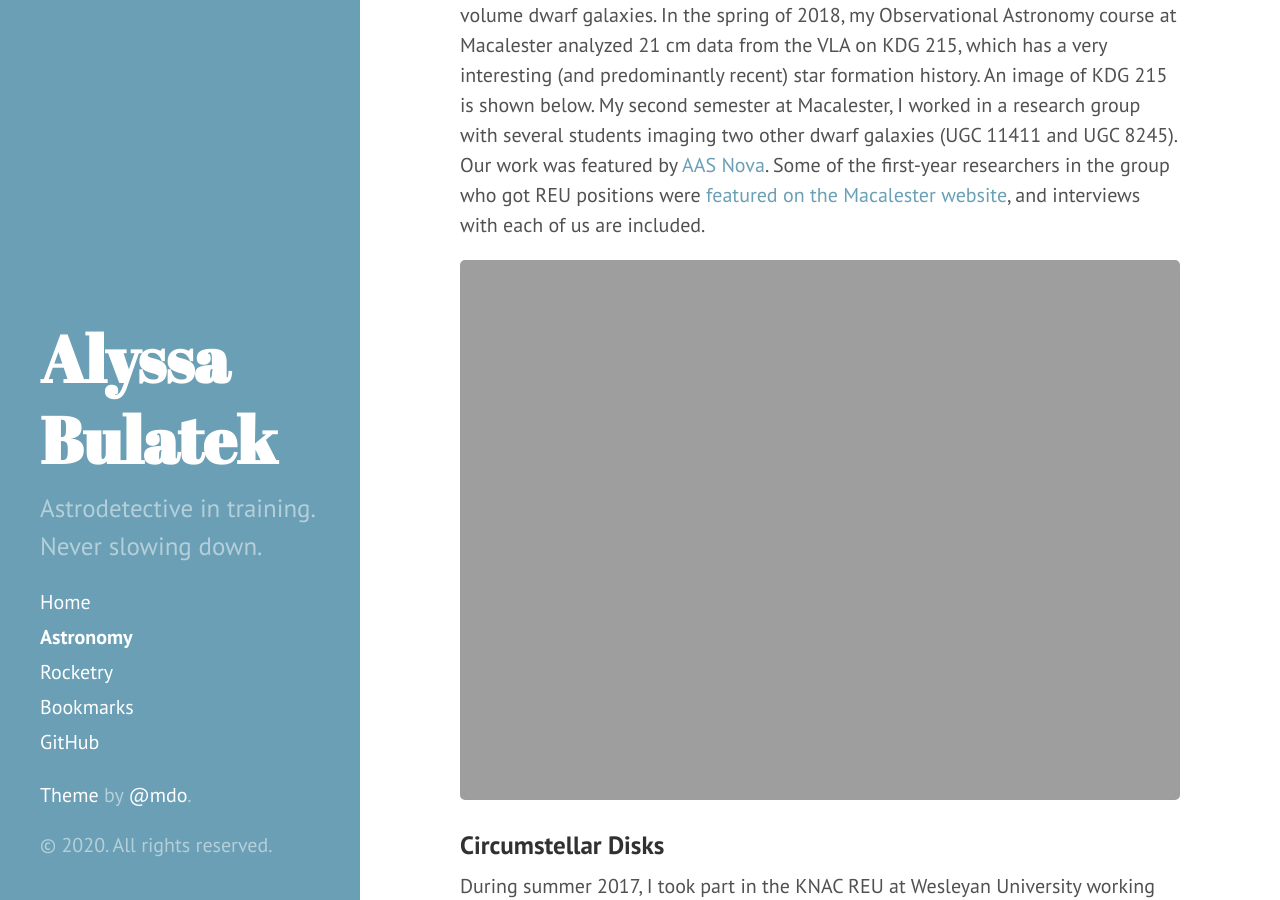
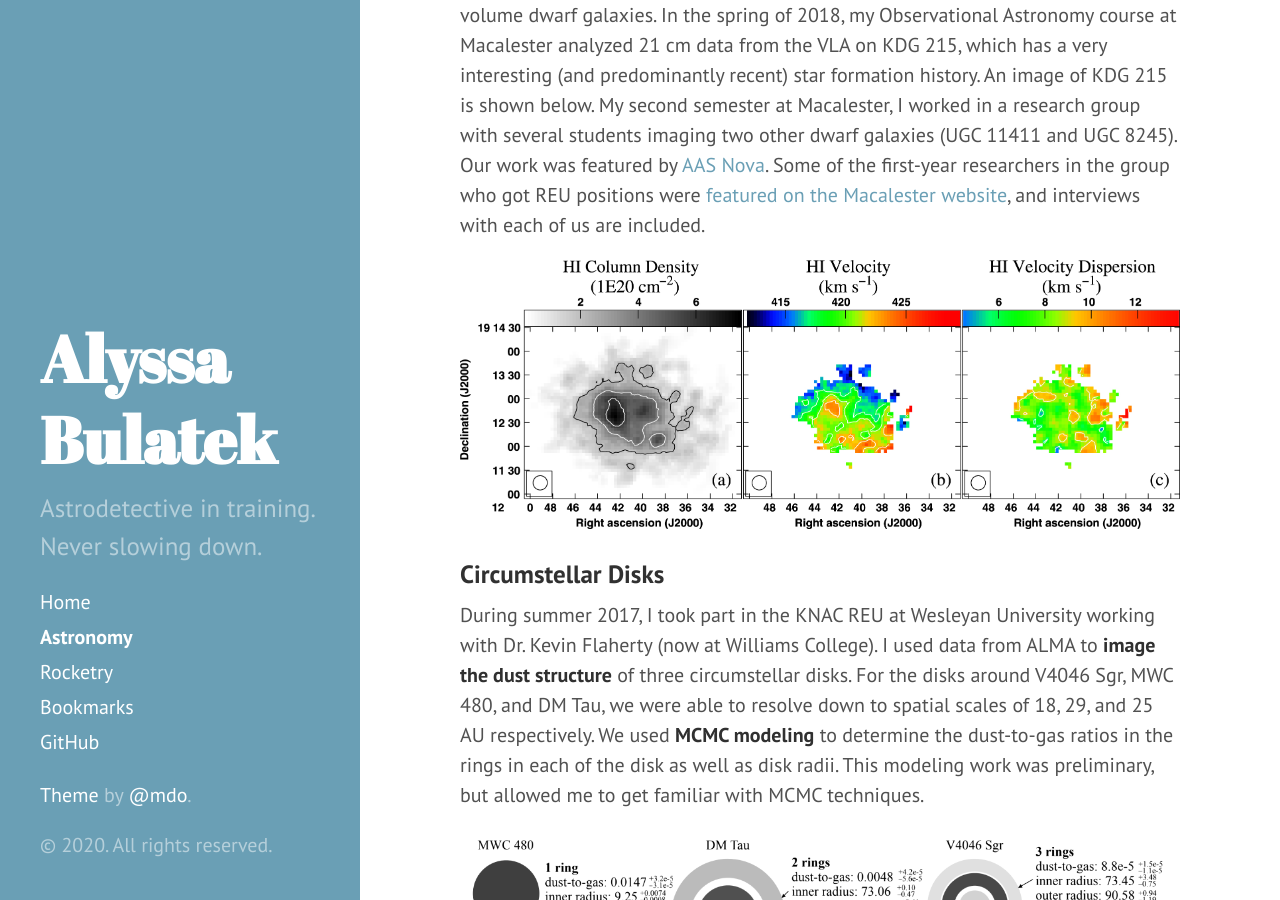
Before and after one commit to abulatek/abulatek.github.io, a Jekyll site: the page built from 01astronomy.md, in a window 1280 px wide and 900 px high, scrolled down 1791 px. Built offline with Jekyll 4.4.1, drawn with Linux system fonts in a browser that asks for light colours.

Commit message:
Fixed typo in image file name

```diff
--- a/01astronomy.md
+++ b/01astronomy.md
@@ -27,7 +27,7 @@ The [NEO Surveyor](https://uanews.arizona.edu/story/uarizona-looks-toward-work-n
 The research group I was part of at Macalester was led by Dr. John Cannon. I worked with him as part of two different classes, during which we imaged three dwarf local volume dwarf galaxies. In the spring of 2018, my Observational Astronomy course at Macalester analyzed 21 cm data from the VLA on KDG 215, which has a very interesting (and predominantly recent) star formation history. An image of KDG 215 is shown below. My second semester at Macalester, I worked in a research group with several students imaging two other dwarf galaxies (UGC 11411 and UGC 8245). Our work was featured by [AAS Nova](https://aasnova.org/2017/10/11/exploring-our-low-mass-neighbors/). Some of the first-year researchers in the group who got REU positions were [featured on the Macalester website](https://www.macalester.edu/news/2017/08/first-year-firecrackers/), and interviews with each of us are included.
 
 <p align="center">
-  <img src="https://abulatek.github.io/resources/galaxies_header.jpg" width="100%" alt="A series of HI images of KDG 215. The HI column density map of the dwarf galaxy at left, the line-of-sight velocity of the HI at center, and the velocity dispersion of the HI at right."/>
+  <img src="https://abulatek.github.io/resources/galaxy_header.jpg" width="100%" alt="A series of HI images of KDG 215. The HI column density map of the dwarf galaxy at left, the line-of-sight velocity of the HI at center, and the velocity dispersion of the HI at right."/>
 </p>
 
 ### Circumstellar Disks
```
